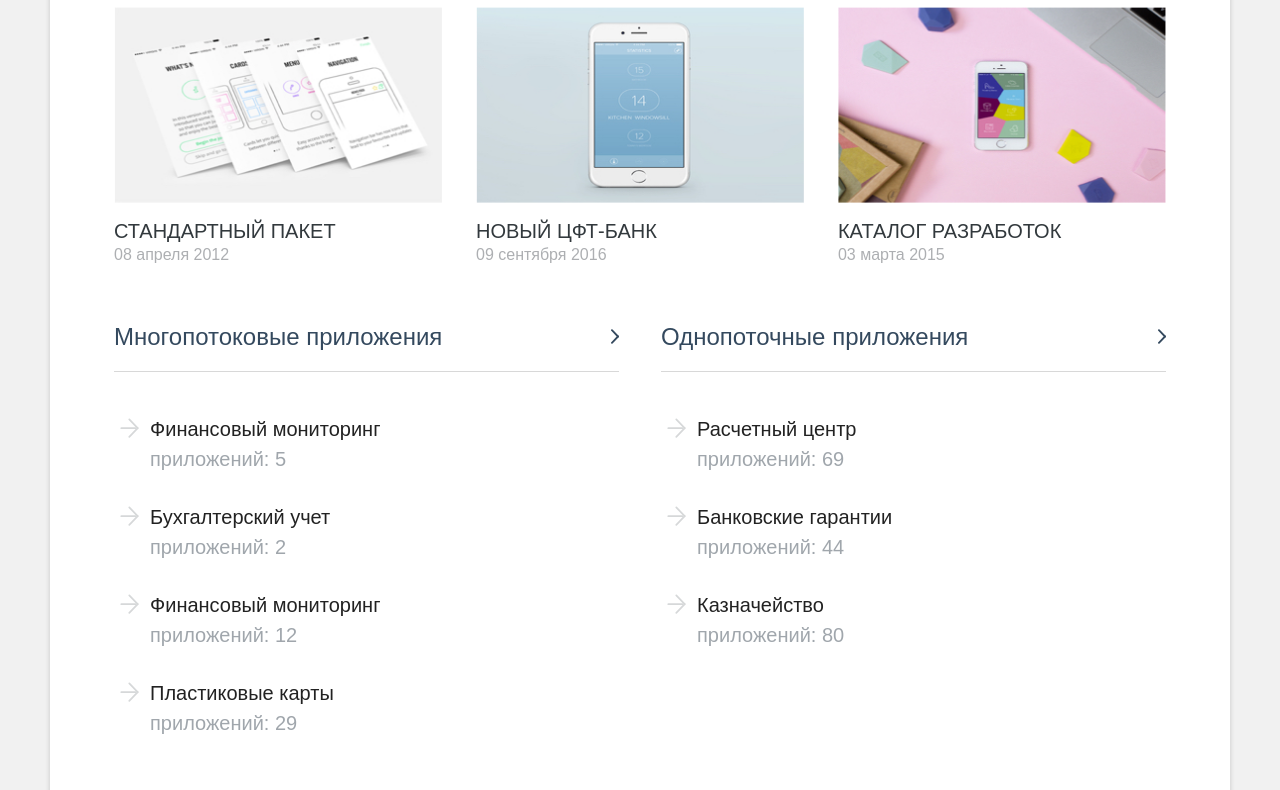
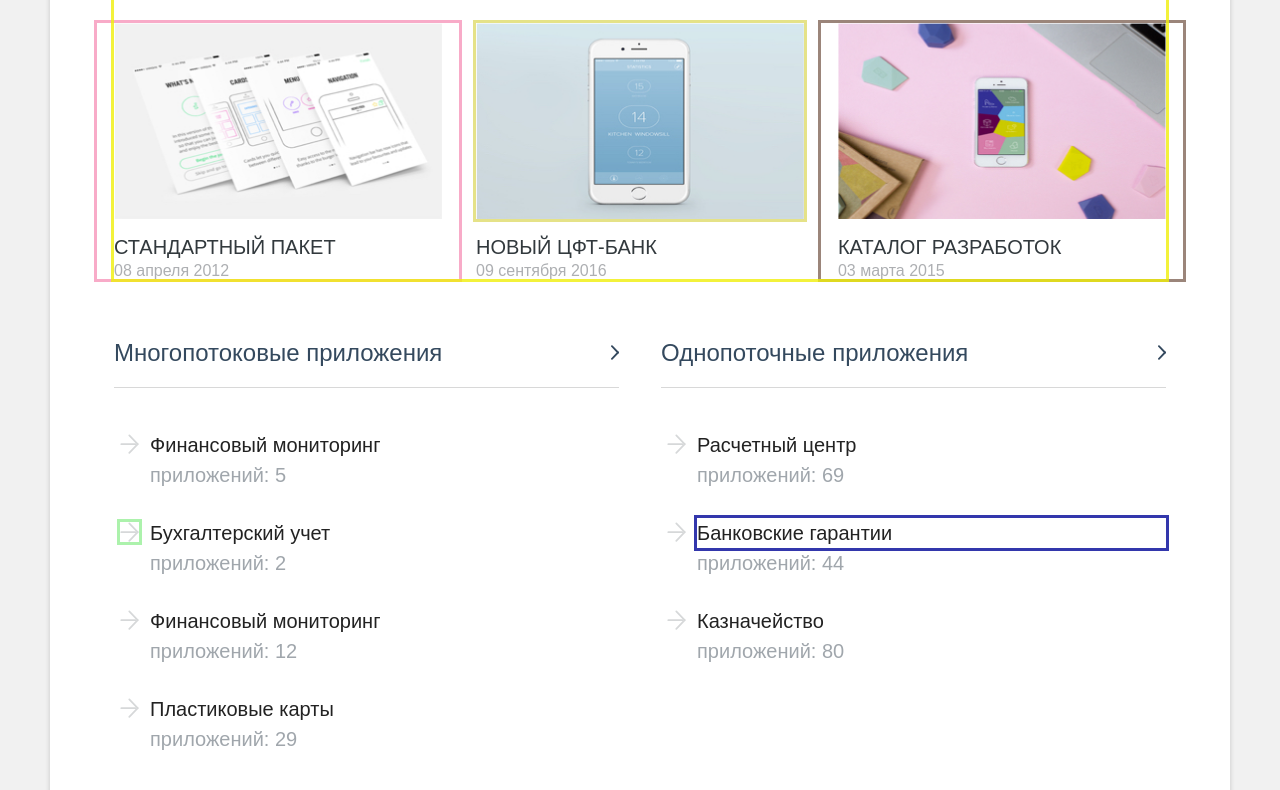
Before and after one commit to grevtsovna/fstart, a website: page app/index.html in a window 1280 px wide. Shown: the part 270-1060 px from the top of the page. Drawn offline with Linux system fonts and the light colour scheme.

Commit message:
Реализована подсветка и снятие подсветки случаного элемента через интервал

```diff
--- a/app/index.html
+++ b/app/index.html
@@ -10,7 +10,7 @@
 		<header class="o-header">
 			<div class="l-container u-clearfix">
 				<a href="#" class="o-logo o-header__logo">
-					<img src="assets/assets/img/logo.svg" class="o-logo__img" alt="">
+					<img src="/assets/img/logo.svg" class="o-logo__img" alt="">
 				</a>
 				<nav class="o-header__menu">
 					<ul class="c-main-menu">
@@ -236,5 +236,6 @@
 				</g>
 			</symbol>
 		</svg>
+		<script src="js/main.js"></script>
 	</body>
 </html>
--- a/app/js/main.js
+++ b/app/js/main.js
@@ -0,0 +1,32 @@
+(function () {
+    let elements = document.querySelectorAll('*');
+
+    setInterval(function () {
+        highlightElement(getRandomElement(elements));
+    }, 500);
+    setInterval(function () {
+        removeHighlight(getRandomElement(elements));
+    }, 500);
+
+    function getRandomNumber(min , max) {
+        let randomNumber = Math.random() * (max - min) + min;
+        return Math.floor(randomNumber);
+    }
+    function getRandomElement(array) {
+        return array[getRandomNumber(0,array.length)];
+    }
+    function highlightElement(element) {
+        let color = getRandomColor();
+        element.style.outline = `0.2rem solid ${color}`;
+    }
+    function removeHighlight(element) {
+        element.style.outline = '';
+    }
+    function getRandomColor() {
+        let red = getRandomNumber(0, 255);
+        let green = getRandomNumber(0, 255);
+        let blue = getRandomNumber(0, 255);
+        let opacity = getRandomNumber(7, 10) / 10;
+        return `rgba(${red}, ${green}, ${blue}, ${opacity})`;
+    }
+})();
```
